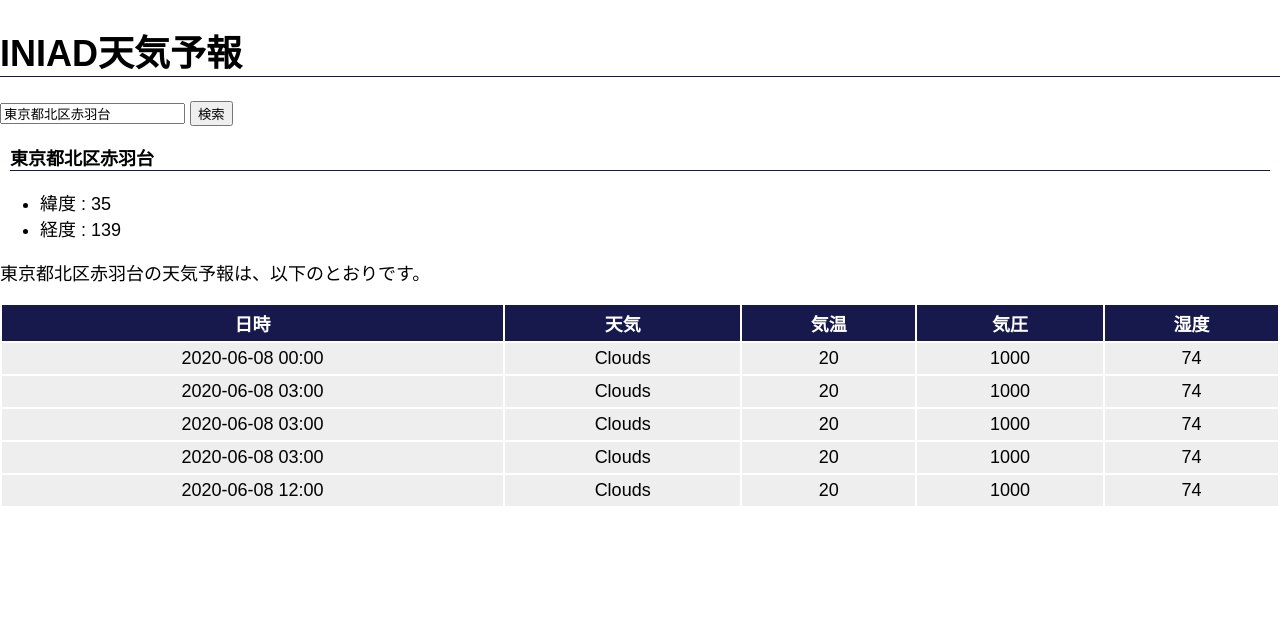
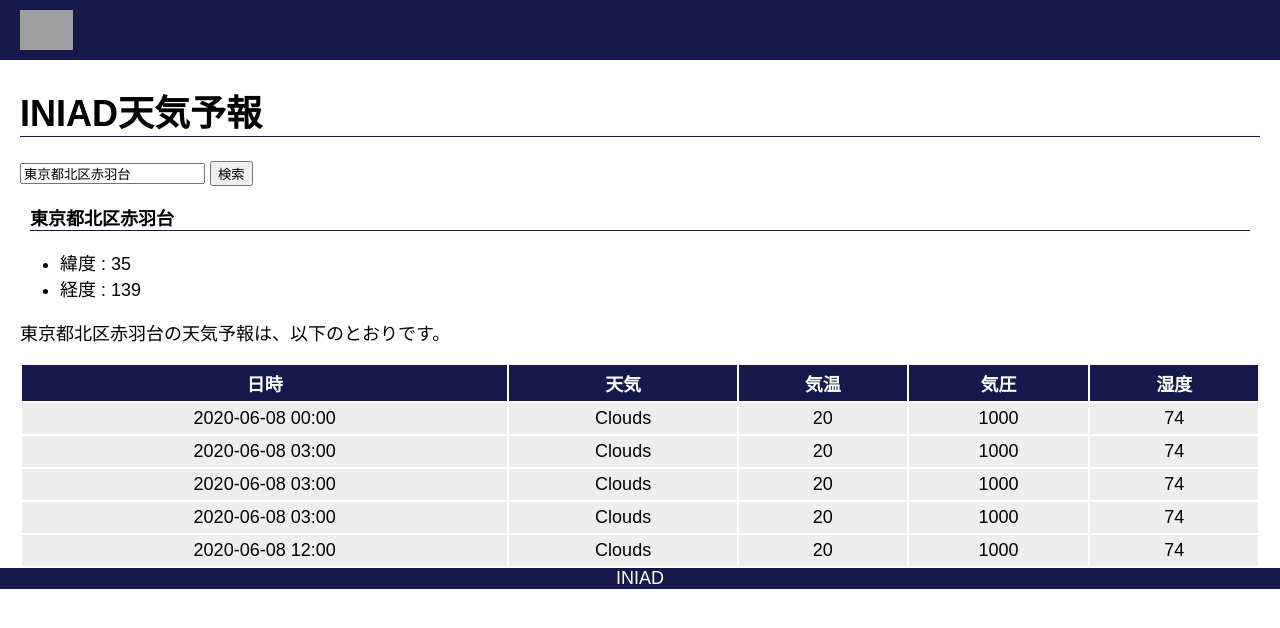
Before and after one commit to js-matsuura/INIAD-Mockup-presentation, a Flask app: template templates/index.html in a window 1280 px wide. Shown: the top 628 px of the page. Run offline with Flask 2, Linux system fonts and the light colour scheme; the template is opened without the code that fills it, so the values that code supplies are empty; grey boxes are pictures that could not be loaded.

Commit message:
ヘッダ、フッタ

```diff
--- a/templates/index.html
+++ b/templates/index.html
@@ -6,6 +6,10 @@
     <link rel="stylesheet" type="text/css" href="static/weather.css">
   </head>
   <body>
+    <div id="header">
+      <a href="https://www.iniad.org"><img src="http://moocs-files.iniad.org/2018/cs2/web/iniad.png" alt="INIADのロゴです"></a>
+    </div>
+    <div id="container">
     <h1>INIAD天気予報</h1>
     <form method="post" action="/">
       <p>
@@ -67,5 +71,9 @@
         <td>74</td>
       </tr>
     </table>
+  </div>
+  <div id="footer">
+    <a herf="https://www.iniad.org">INIAD</a>
+  </div>
   </body>
 </html>
```
